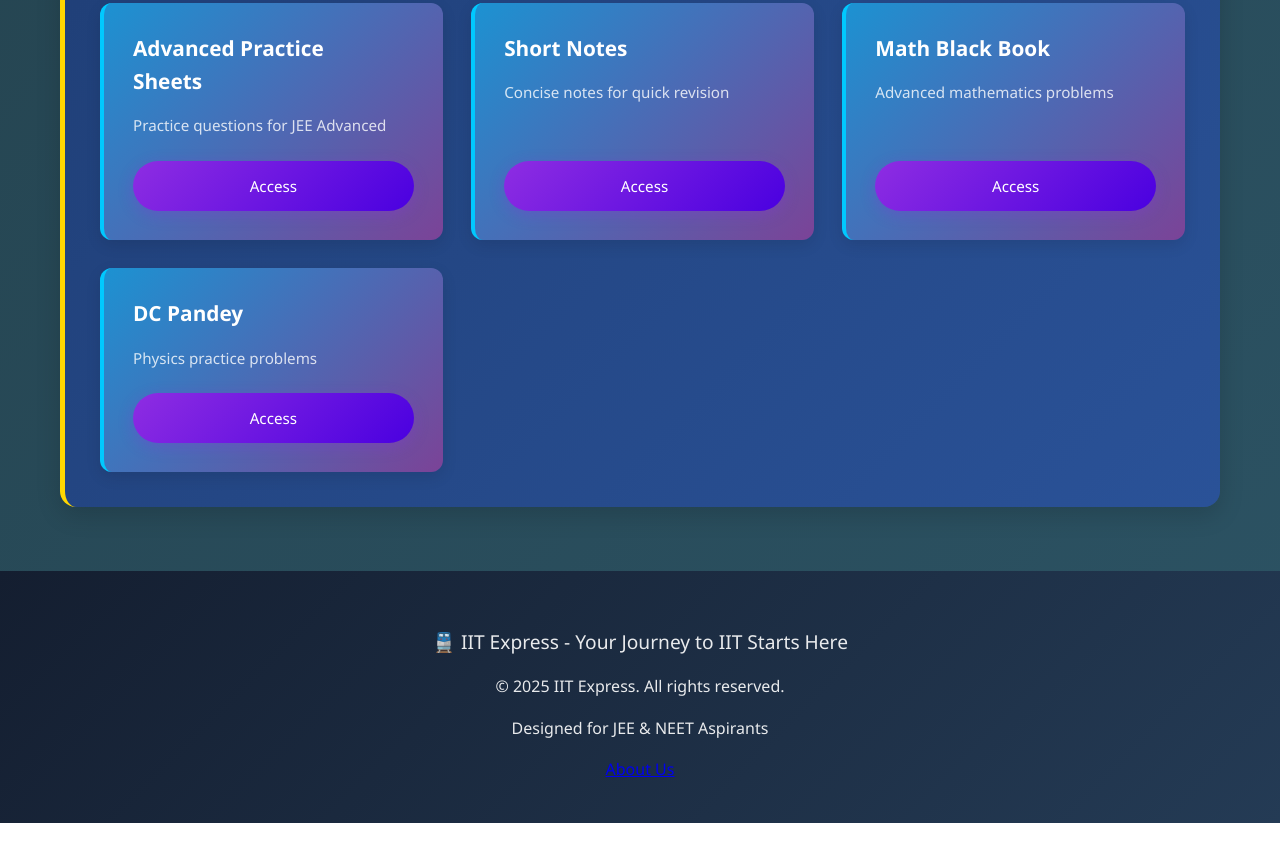
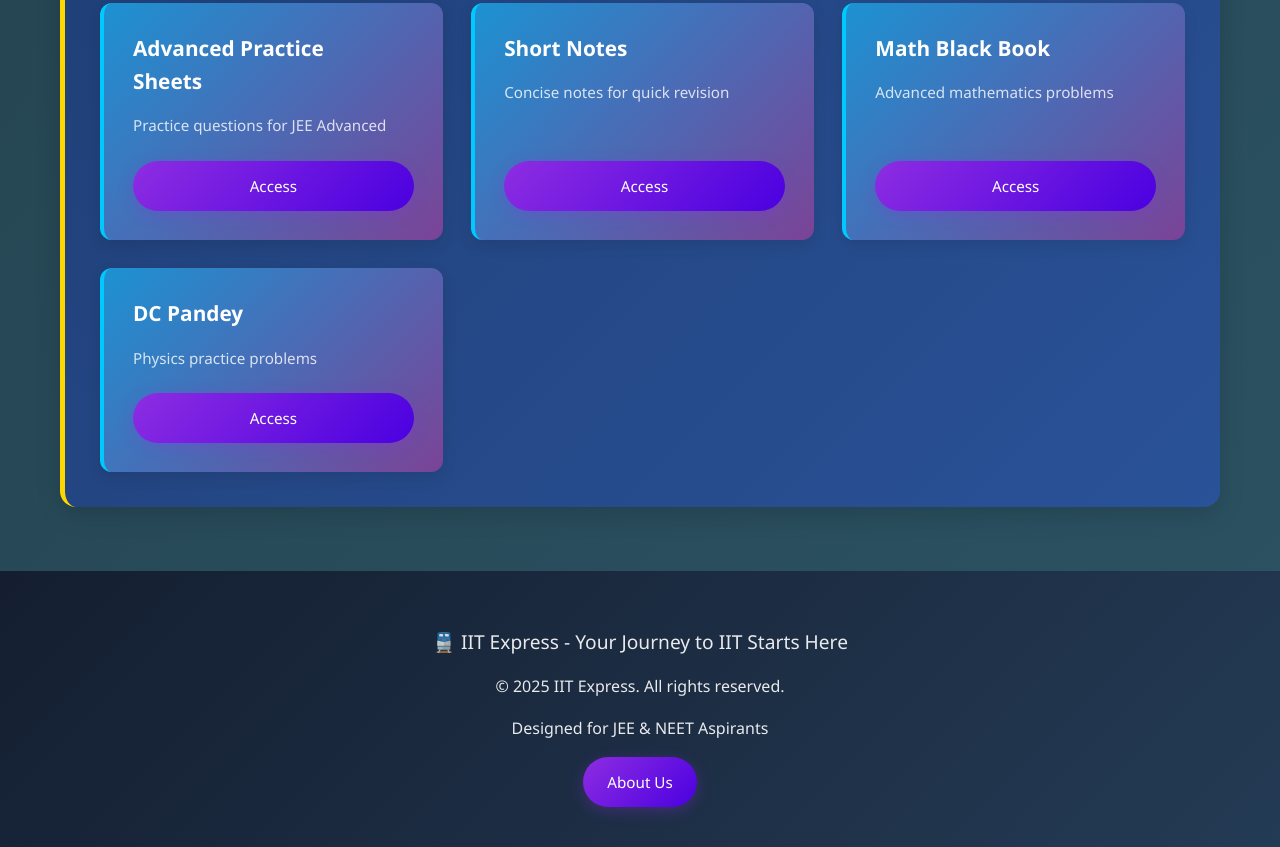
Before and after one commit to tijilweb/IITEXPRESS, a plain HTML site: page index.html in a window 1280 px wide. Shown: the part 5984-6831 px from the top of the page. Before the commit the page ends 6807 px from the top, so only its background shows below. Drawn offline with Linux system fonts and the light colour scheme.

Commit message:
Update index.html

```diff
--- a/index.html
+++ b/index.html
@@ -782,7 +782,7 @@ footer {
         <div class="footer-content">
             <p>🚆 IIT Express - Your Journey to IIT Starts Here</p>
             <p>© 2025 IIT Express. All rights reserved.</p>
-            <p>Designed for JEE & NEET Aspirants</p> <a href="us.html">About Us</a>
+            <p>Designed for JEE & NEET Aspirants</p> <a href="us.html" class="btn">About Us</a>
         </div>
     </footer>
 
```
